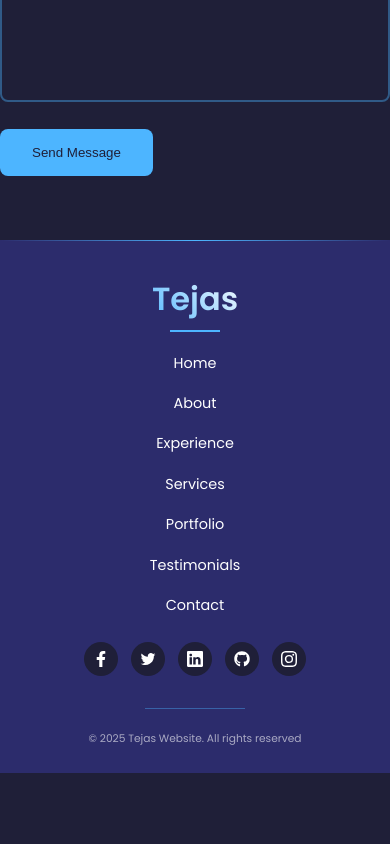
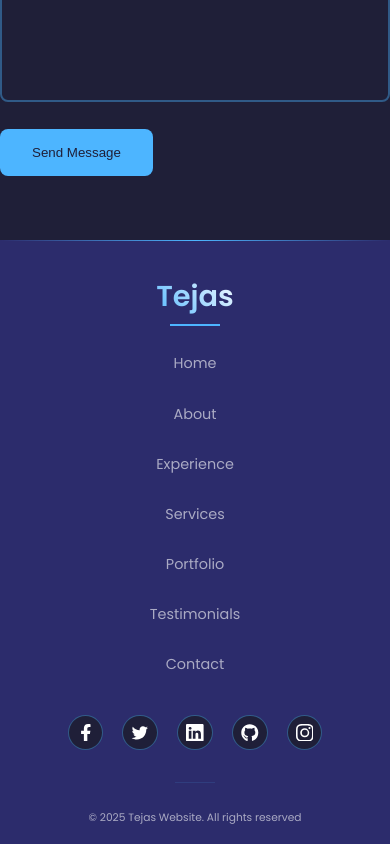
Before and after one commit to TejasBadhe07/www.tejasbadheportfolio.com, a React (Create React App) app: page / in a window 390 px wide. Shown: the part 10769-11613 px from the top of the page. Before the commit the page ends 11542 px from the top, so only its background shows below. Built offline with nearby package versions, Linux system fonts and the light colour scheme; no server answers.

Commit message:
Updated the footer for mobile view

```diff
--- a/src/components/footer/footer.css
+++ b/src/components/footer/footer.css
@@ -130,28 +130,83 @@ footer a {
 /* ==================================== MEDIA QUERIES (SMALL DEVICE) ===================================================== */
 @media screen and (max-width:600px) {
     footer {
-        padding: 2rem 0 1rem;
+        padding: 2rem 1.5rem 1rem;
         margin-top: 4rem;
+        background: var(--color-bg-variant);
+    }
+
+    .footer__logo {
+        font-size: 1.8rem;
+        margin-bottom: 1.5rem;
     }
 
     .permalinks {
         flex-direction: column;
-        gap: 1rem;
-        margin-bottom: 1.5rem;
+        gap: 0.8rem;
+        margin-bottom: 2rem;
+        padding: 0;
+    }
+
+    .permalinks li {
+        width: 100%;
+    }
+
+    .permalinks a {
+        display: inline-block;
+        padding: 0.4rem 0;
+        font-size: 0.9rem;
+        color: var(--color-light);
+        transition: all 0.3s ease;
+    }
+
+    .permalinks a:hover {
+        color: var(--color-primary);
+    }
+
+    .permalinks a::after {
+        display: block;
+        width: 0;
+        height: 1px;
+        background: var(--color-primary);
+        transition: width 0.3s ease;
+    }
+
+    .permalinks a:hover::after {
+        width: 30px;
+        margin: 0.2rem auto 0;
     }
 
     .footer__socials {
-        margin-bottom: 2rem;
-        gap: 0.8rem;
+        margin: 2rem auto;
+        gap: 1.2rem;
+        padding: 0;
+        background: transparent;
+        box-shadow: none;
     }
 
     .footer__socials a {
         padding: 0.5rem;
-        font-size: 1rem;
+        font-size: 1.1rem;
+        background: var(--color-bg);
+        box-shadow: none;
+        border: 1px solid var(--color-primary-variant);
+    }
+
+    .footer__socials a:hover {
+        background: var(--color-primary);
+        color: var(--color-bg);
+        transform: translateY(-3px);
     }
 
     .footer__copyright {
-        padding-top: 1.2rem;
-        margin-bottom: 0.5rem;
+        padding-top: 1.5rem;
+        margin: 0;
+        font-size: 0.8rem;
+        color: var(--color-light);
+    }
+
+    .footer__copyright::before {
+        width: 40px;
+        opacity: 0.3;
     }
 }
```
